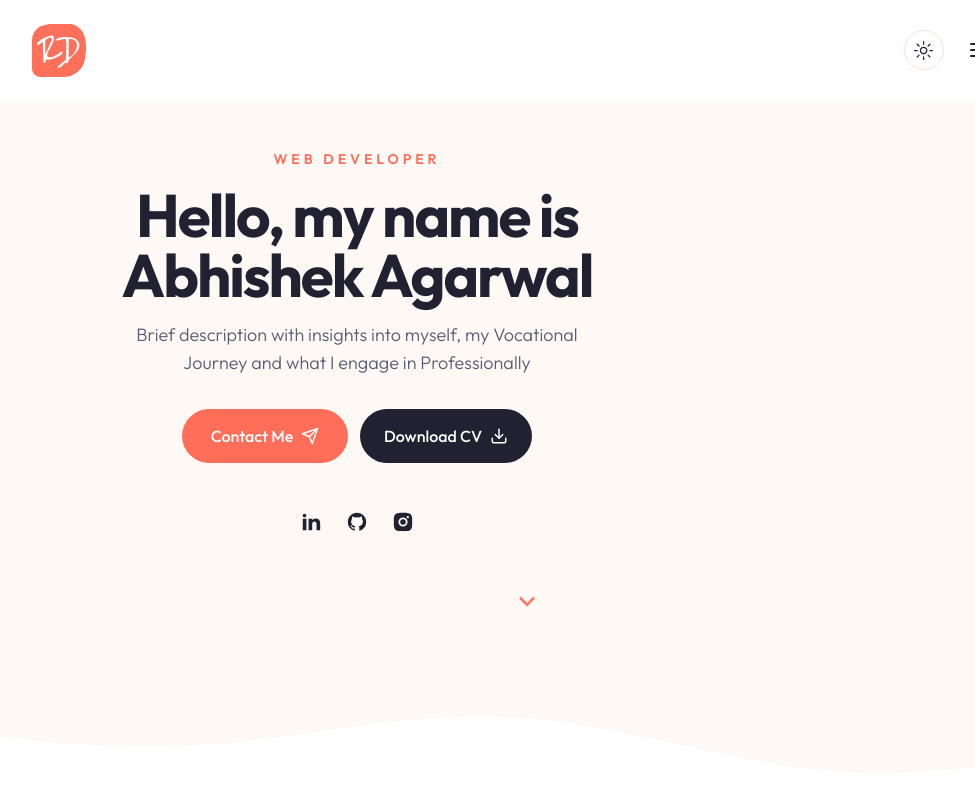
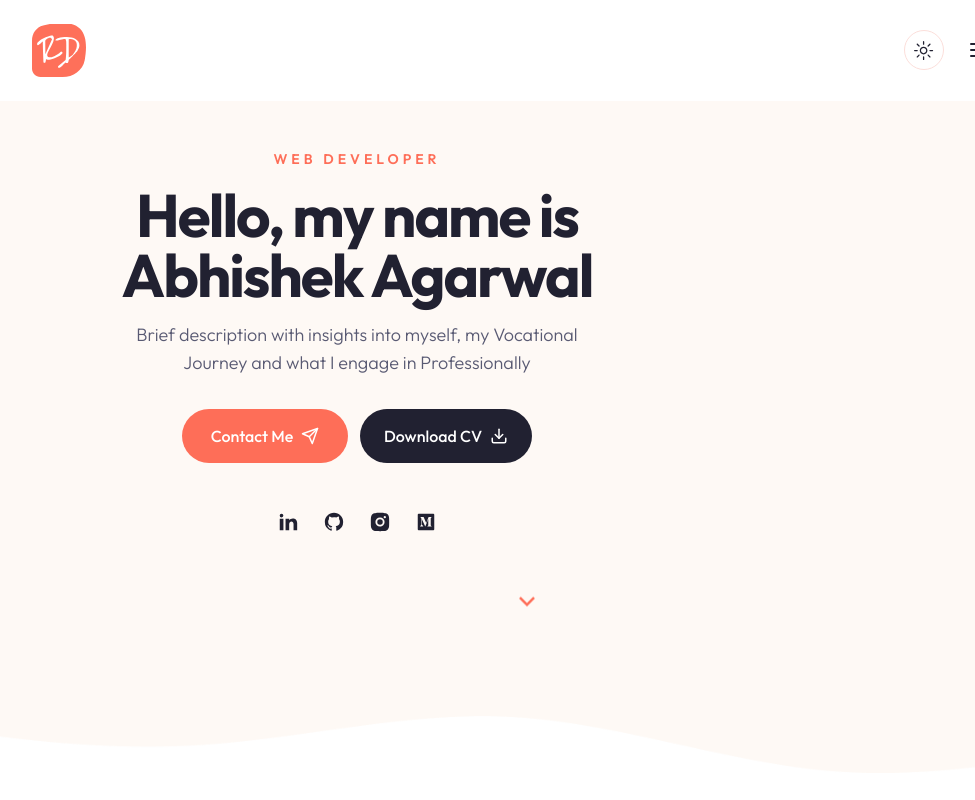
Before and after one commit to abhishek9125/Portfolio, a Next.js app: page / in a window 1280 px wide. Shown: the top 800 px of the page, without its empty margins (128-1103 px from the left). Built offline with nearby package versions, Linux system fonts and the light colour scheme.

Commit message:
Patched: Text

```diff
--- a/components/Hero.js
+++ b/components/Hero.js
@@ -42,7 +42,7 @@ function Hero() {
                         <Badge
                             containerStyles="absolute top-[80%] -left-[1rem]"
                             icon={<RiTodoFill />}
-                            endCountNum={5}
+                            endCountNum={10}
                             // endCountText="k"
                             badgeText="Finished Projects"
                         />
--- a/components/Socials.js
+++ b/components/Socials.js
@@ -2,7 +2,7 @@
 
 import Link from 'next/link';
 import React from 'react'
-import { RiCodeBoxFill, RiCodepenFill, RiGithubFill, RiInstagramFill, RiLinkedinFill } from 'react-icons/ri';
+import { RiCodeBoxFill, RiCodepenFill, RiGithubFill, RiInstagramFill, RiLinkedinFill, RiMediumFill } from 'react-icons/ri';
 
 const icons = [
     {
@@ -16,6 +16,10 @@ const icons = [
     {
         path: '/',
         name: <RiInstagramFill />
+    },
+    {
+        path: '/',
+        name: <RiMediumFill />
     },
 ];
 
```
